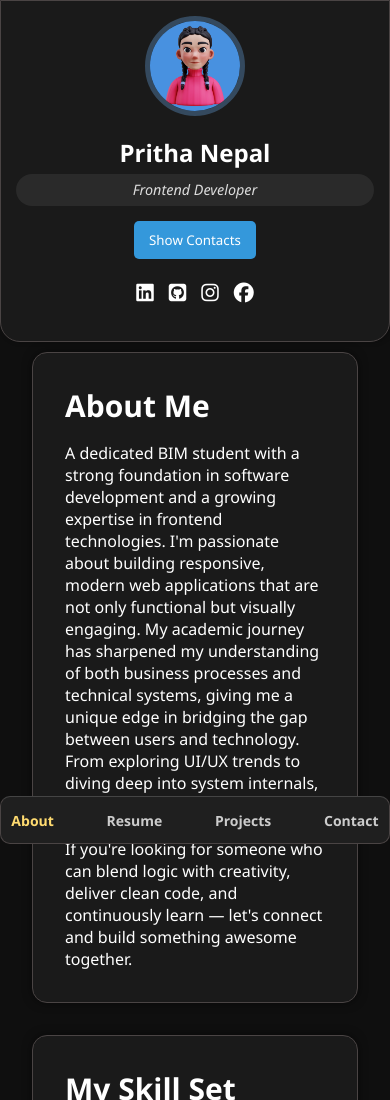
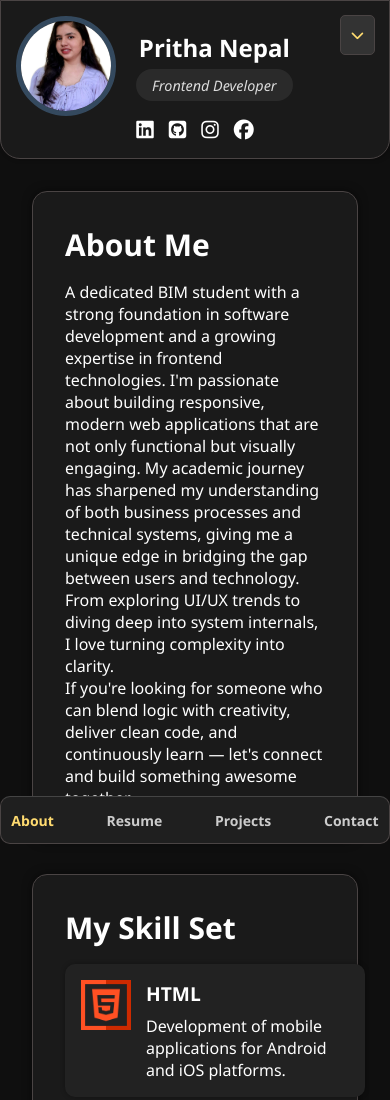
Before and after one commit to prithanepal/portfolio, a plain HTML site: page index.html in a window 390 px wide. Shown: the top 1100 px of the page. Drawn offline with Linux system fonts and the light colour scheme.

Commit message:
responsive updated

```diff
--- a/index.html
+++ b/index.html
@@ -13,38 +13,62 @@
   <body>
     <aside class="sidebar">
       <div class="profile">
-        <img src="images/avatar.jpg" alt="Profile Avatar" class="avatar" />
-        <h2>Pritha Nepal</h2>
-        <p class="role">Frontend Developer</p>
+        <img src="images/picture.jpg" alt="Profile Avatar" class="avatar" />
+        <div>
+          <h2>Pritha Nepal</h2>
+          <p class="role">Frontend Developer</p>
+        </div>
       </div>
       <div class="contact-info">
         <div>
           <i class="fa-regular fa-envelope"></i>
           <div class="contact">
             <p>Email</p>
-            <p>nepalpritha01@gmail.com</p>
+            <p>
+              <a href="mailto:nepalpritha1@gmail.com">nepalpritha1@gmail.com</a>
+            </p>
           </div>
         </div>
         <div>
           <i class="fa-solid fa-mobile-screen"></i>
           <div class="contact">
             <p>Phone</p>
-            <p>9810525335</p>
+            <p>
+              <a href="https://wa.me/9779862295077" target="_blank"
+                >9862295077</a
+              >
+            </p>
           </div>
         </div>
         <div>
           <i class="fa-solid fa-location-dot"></i>
           <div class="contact">
             <p>Address</p>
-            <p>Biratnagar, Nepal</p>
+            <p>
+              <a
+                href="https://www.google.com/maps?q=Biratnagar,+Nepal"
+                target="_blank"
+                >Biratnagar, Nepal</a
+              >
+            </p>
           </div>
         </div>
       </div>
       <div class="social-links">
-        <a href="#"><i class="fa-brands fa-linkedin"></i></a>
-        <a href="#"><i class="fa-brands fa-square-github"></i></a>
-        <a href="#"><i class="fa-brands fa-instagram"></i></a>
-        <a href="#"><i class="fa-brands fa-facebook"></i></a>
+        <a
+          href="https://www.linkedin.com/in/pritha-nepal-201898343/"
+          target="_blank"
+          ><i class="fa-brands fa-linkedin"></i
+        ></a>
+        <a href="https://github.com/dashboard" target="_blank"
+          ><i class="fa-brands fa-square-github"></i
+        ></a>
+        <a href="https://www.instagram.com/nepalpritha/?hl=en" target="_blank"
+          ><i class="fa-brands fa-instagram"></i
+        ></a>
+        <a href="https://www.facebook.com/pritha.nepal" target="_blank"
+          ><i class="fa-brands fa-facebook"></i
+        ></a>
       </div>
     </aside>
 
@@ -100,18 +124,18 @@
         if (window.innerWidth <= 768) {
           const toggleBtn = document.createElement("button");
           toggleBtn.className = "toggle-contacts";
-          toggleBtn.textContent = "Show Contacts";
-          document.querySelector(".profile").appendChild(toggleBtn);
+          toggleBtn.innerHTML = '<i class="fas fa-chevron-down"></i>';
+          document.body.appendChild(toggleBtn);
 
           // Toggle contact info visibility
           toggleBtn.addEventListener("click", function () {
             const contactInfo = document.querySelector(".contact-info");
             if (contactInfo.style.display === "block") {
               contactInfo.style.display = "none";
-              toggleBtn.textContent = "Show Contacts";
+              toggleBtn.innerHTML = '<i class="fas fa-chevron-down"></i>';
             } else {
               contactInfo.style.display = "block";
-              toggleBtn.textContent = "Hide Contacts";
+              toggleBtn.innerHTML = '<i class="fas fa-chevron-up"></i>';
             }
           });
         }
@@ -130,16 +154,17 @@
             if (!toggleBtn) {
               const newToggleBtn = document.createElement("button");
               newToggleBtn.className = "toggle-contacts";
-              newToggleBtn.textContent = "Show Contacts";
+              newToggleBtn.innerHTML = '<i class="fas fa-chevron-down"></i>';
               document.querySelector(".profile").appendChild(newToggleBtn);
 
               newToggleBtn.addEventListener("click", function () {
                 if (contactInfo.style.display === "block") {
                   contactInfo.style.display = "none";
-                  newToggleBtn.textContent = "Show Contacts";
+                  newToggleBtn.innerHTML =
+                    '<i class="fas fa-chevron-down"></i>';
                 } else {
                   contactInfo.style.display = "block";
-                  newToggleBtn.textContent = "Hide Contacts";
+                  newToggleBtn.innerHTML = '<i class="fas fa-chevron-up"></i>';
                 }
               });
             }
--- a/styles.css
+++ b/styles.css
@@ -72,6 +72,11 @@ body {
 .contact-info .contact {
   display: flex;
   flex-direction: column;
+}
+
+.contact p a {
+  text-decoration: none;
+  color: #ccc;
 }
 
 .social-links {
@@ -469,44 +474,53 @@ textarea:focus {
     left: 0;
     border-radius: 0 0 20px 20px;
     z-index: 999;
+    overflow: hidden;
+    position: relative;
+  }
+
+  .profile {
+    display: flex;
+    align-items: center;
+    gap: 20px;
+    margin-bottom: 0;
+    position: relative;
   }
 
   .avatar {
     width: 100px;
     height: 100px;
+    margin-bottom: 0;
   }
 
-  /* Show toggle button and hide contacts by default on mobile */
+  .social-links {
+    margin-top: 0;
+    padding-bottom: 0;
+  }
+
   .toggle-contacts {
+    position: fixed;
     display: block;
-    background-color: #3498db;
-    color: white;
-    border: none;
-    padding: 10px 15px;
+    top: 15px;
+    right: 15px;
+    z-index: 1000;
+    background-color: #333;
+    color: #ffdb70;
+    border: 1px solid #4a4444;
+    padding: 10px;
     border-radius: 5px;
     cursor: pointer;
-    margin: 15px auto;
     transition: background-color 0.3s;
-  }
-
-  .profile {
-    margin-bottom: -15px;
-  }
-
-  .toggle-contacts:hover {
-    background-color: #2980b9;
   }
 
   .contact-info {
     display: none;
   }
+
   .main-wrapper {
+    margin: 0;
     flex: 1;
     display: flex;
     flex-direction: column;
-    margin-left: 0;
-    margin-right: 0;
-    margin-top: 320px;
   }
 
   .navbar ul {
@@ -518,10 +532,11 @@ textarea:focus {
     position: fixed;
     bottom: 0;
     left: 0;
-    margin-bottom: 0;
+    margin: 0;
     width: 100%;
     z-index: 999;
   }
+
   .navbar a {
     color: #ccc;
     text-decoration: none;
```
Also changed, not shown: images/picture.jpg (added).
